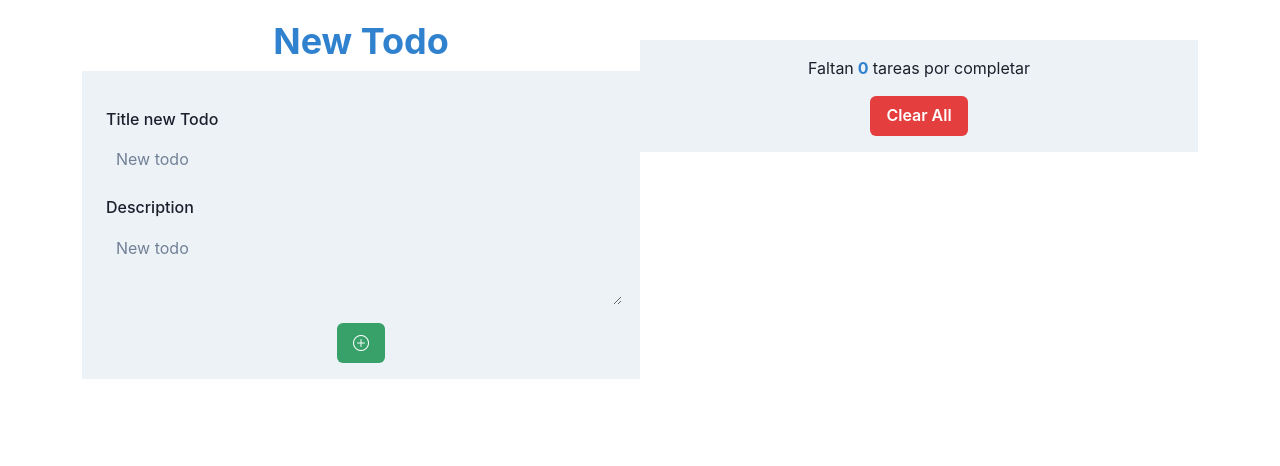
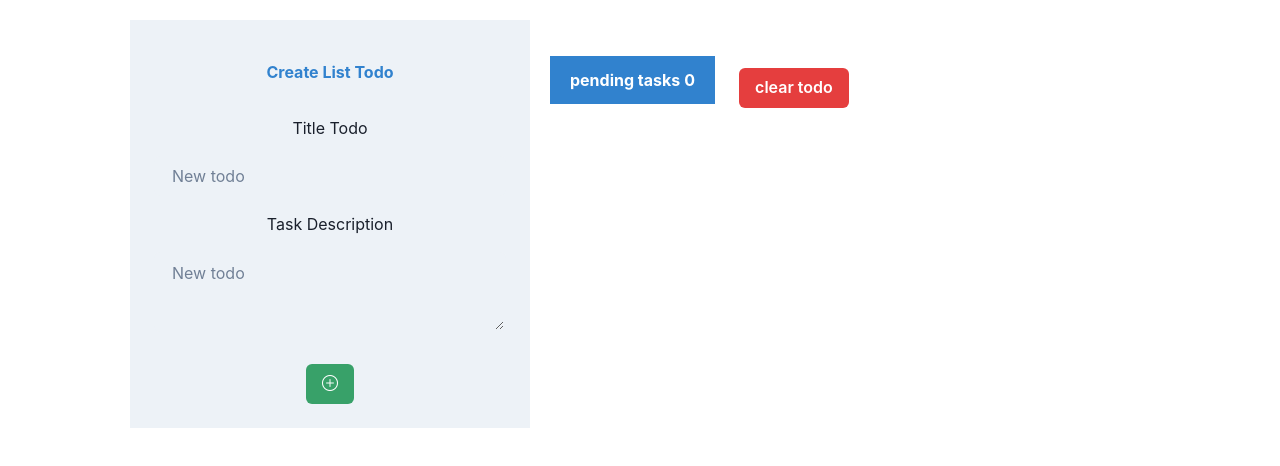
Before and after one commit to carlos060798/Todos.Ada, a React (Vite) app in the folder Tareas/: page / in a window 1280 px wide. Shown: the top 466 px of the page. Built offline with nearby package versions, Linux system fonts and the light colour scheme.

Commit message:
version uno chakra ui

```diff
--- a/Tareas/src/App.jsx
+++ b/Tareas/src/App.jsx
@@ -1,4 +1,64 @@
-import { Box, Flex, Button, Text } from "@chakra-ui/react";
+import { Box, Button,Stack,Text } from "@chakra-ui/react";
+import FormTodo from "./Tareas/Form";
+import TareasList from "./Tareas/Tareas";
+import useTareas from "./hooks/useTareas";
+function App (){
+  const {
+    tareas,
+    pendiente,
+    handleTareaADD,
+    toggleTodo,
+    handleTareaDelete,
+    deleteTarea,
+    editarTarea,
+    Tarearef,
+    descriptionRef,
+    tareaEror,
+    descriptionError,
+  } = useTareas();
+  return (
+    <Box display="flex" justifyContent="center" mt={5}>
+      <FormTodo
+          handleTareaADD={handleTareaADD}
+          Tarearef={Tarearef}
+          descriptionRef={descriptionRef}
+          descriptionError={descriptionError}
+          tareaEror={tareaEror}
+        />
+
+      <Box w={600} ml={5}>
+        <Stack spacing={4} mt={5}>
+          <Box>
+          <TareasList
+            tareas={tareas}
+            toggleTodo={toggleTodo}
+            deleteTarea={deleteTarea}
+            editarTarea={editarTarea}
+          />
+          </Box>
+        </Stack>
+
+        <Stack direction="row" alignItems="center" mt={4}>
+          <Text bg="blue.500" color="white" px={5} py={3} fontWeight="bold">
+            pending tasks
+            <Text as="span" ml={1}>
+            {pendiente}
+            </Text>
+          </Text>
+          <Button colorScheme="red" ml={4}
+           onClick={handleTareaDelete}>
+            clear todo
+          </Button>
+        </Stack>
+      </Box>
+    </Box>
+  );
+};
+
+export default App;
+
+
+/*import { Box, Flex, Button, Text } from "@chakra-ui/react";
 import FormTodo from "./Tareas/Form";
 import TareasList from "./Tareas/Tareas";
 import useTareas from "./hooks/useTareas";
@@ -102,7 +162,7 @@ function App() {
 
         </div>
 
-  );*/}
-}
+  );
 
-export default App;
+
+export default App;*/
--- a/Tareas/src/Tareas/Form.jsx
+++ b/Tareas/src/Tareas/Form.jsx
@@ -1,12 +1,38 @@
+import { Box, Text, Stack, Input, Textarea, Flex, Button } from "@chakra-ui/react";
 
-import { Box, Flex, Heading, FormControl, FormLabel, Input, Textarea, Button } from "@chakra-ui/react";
+
 function FormTodo({ handleTareaADD,Tarearef,descriptionRef,tareaEror,descriptionError}) {
 
 
 
   return (
     <>
-      <Heading as="h1" fontWeight="bold" color="blue.500">
+    <Box w={400} bg="gray.100" p={6}>
+        <Text textAlign="center" color="blue.500" fontWeight="bold" mt={4}>
+          Create List Todo
+        </Text>
+        <Stack spacing={4} mt={8}>
+          <Box>
+            <Text textAlign="center">Title Todo</Text>
+            <Input  ref={Tarearef}
+              variant="filled"
+              placeholder="New todo" />
+          </Box>
+          <Box>
+            <Text textAlign="center">Task Description</Text>
+            <Textarea
+             ref={descriptionRef}
+             variant="filled"
+             placeholder="New todo"/>
+          </Box>
+          <Flex justifyContent="center" mt={4}>
+            <Button colorScheme="green" onClick={handleTareaADD}>
+              <i className="bi bi-plus-circle"></i>
+            </Button>
+          </Flex>
+        </Stack>
+      </Box>
+    {/*  <Heading as="h1" fontWeight="bold" color="blue.500">
         New Todo
       </Heading>
       <Flex justifyContent="center" bg="gray.100">
@@ -35,7 +61,7 @@ function FormTodo({ handleTareaADD,Tarearef,descriptionRef,tareaEror,description
             </Button>
           </Flex>
         </Box>
-      </Flex>
+      </Flex> */}
     </>
   );
 
--- a/Tareas/src/Tareas/Tarea.jsx
+++ b/Tareas/src/Tareas/Tarea.jsx
@@ -1,4 +1,80 @@
-import React, { useRef, useState, useEffect } from "react";
+import { Box, Flex, Text, Checkbox, IconButton,} from "@chakra-ui/react";
+import { CloseIcon, AddIcon } from "@chakra-ui/icons";
+import { useEffect, useState } from "react";
+
+function TareaItem({ tarea, toggleTodo, deleteTarea, editarTarea }){
+  const { id, task, descripcion, completed } = tarea;
+  const [isChecked, setIsChecked] = useState(completed);
+
+   useEffect(() => {
+    setIsChecked(completed);
+  }, [completed]);
+
+  const handleTodoClick = () => {
+    toggleTodo(id);
+    setIsChecked(!isChecked);
+  };
+
+  const handleCheckboxClick = (event) => {
+    const checkbox = event.target;
+    const elemento = checkbox.parentNode;
+
+    if (!checkbox.checked) {
+      setCompletedStyle("text-decoration-line-through");
+    }
+  };
+
+  const hadleTododeleteid = () => {
+    deleteTarea(id);
+  };
+
+  const hadleTodoEdit = () => {
+    editarTarea(id);
+  };
+
+  return (
+    <Box
+      className={`list-group-item mt-3 ${isChecked ? "text-decoration-line-through" : ""}`}
+      borderWidth={1}
+      borderColor="gray.200"
+      borderRadius="md"
+      p={4}
+    >
+      <Flex justifyContent="space-between">
+        <Text as="p" fontSize="lg" fontWeight="bold">
+          <Checkbox
+            mx={2}
+            isChecked={completed}
+            onClick={handleCheckboxClick}
+            onChange={handleTodoClick}
+          />
+          {task}
+        </Text>
+        <Flex>
+          <IconButton
+            mx={1}
+            colorScheme="red"
+            onClick={hadleTododeleteid}
+            icon={<CloseIcon />}
+          />
+          <IconButton
+            colorScheme="green"
+            onClick={hadleTodoEdit}
+            icon={<AddIcon />}
+          />
+        </Flex>
+      </Flex>
+      <Text>{descripcion}</Text>
+    </Box>
+  );
+};
+
+export default TareaItem;
+
+
+
+
+/*import React, { useRef, useState, useEffect } from "react";
 import { Box, Flex, Checkbox, IconButton } from "@chakra-ui/react";
 import { CloseIcon, AddIcon } from "@chakra-ui/icons";
 
@@ -104,4 +180,4 @@ export default TareaItem;
         </div>
       </section>
       <p>{descripcion}</p>
-    </div>*/}
+    </div>*/
--- a/Tareas/src/Tareas/Tareas.jsx
+++ b/Tareas/src/Tareas/Tareas.jsx
@@ -1,10 +1,11 @@
 import React from "react";
-import { UnorderedList } from "@chakra-ui/react";
+import { Stack, UnorderedList } from "@chakra-ui/react";
 import TareaItem from "./Tarea";
 
 function TareasList({ tareas,toggleTodo,deleteTarea,editarTarea }) {
   return (
     <>
+     <Stack direction="row" alignItems="center">
       <UnorderedList listStyleType="none" className="list-group">
       {tareas.map((tarea) => (
         <TareaItem
@@ -16,6 +17,7 @@ function TareasList({ tareas,toggleTodo,deleteTarea,editarTarea }) {
         />
       ))}
     </UnorderedList>
+    </Stack>
     </>
   );
 }
```
